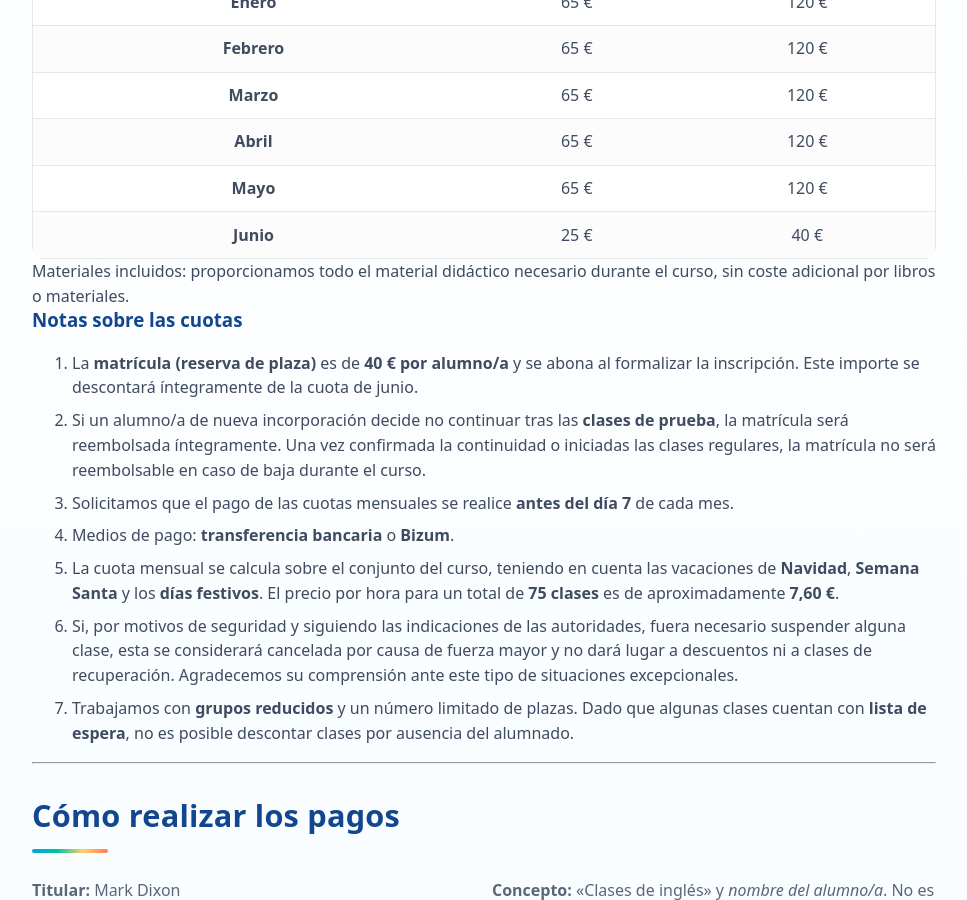
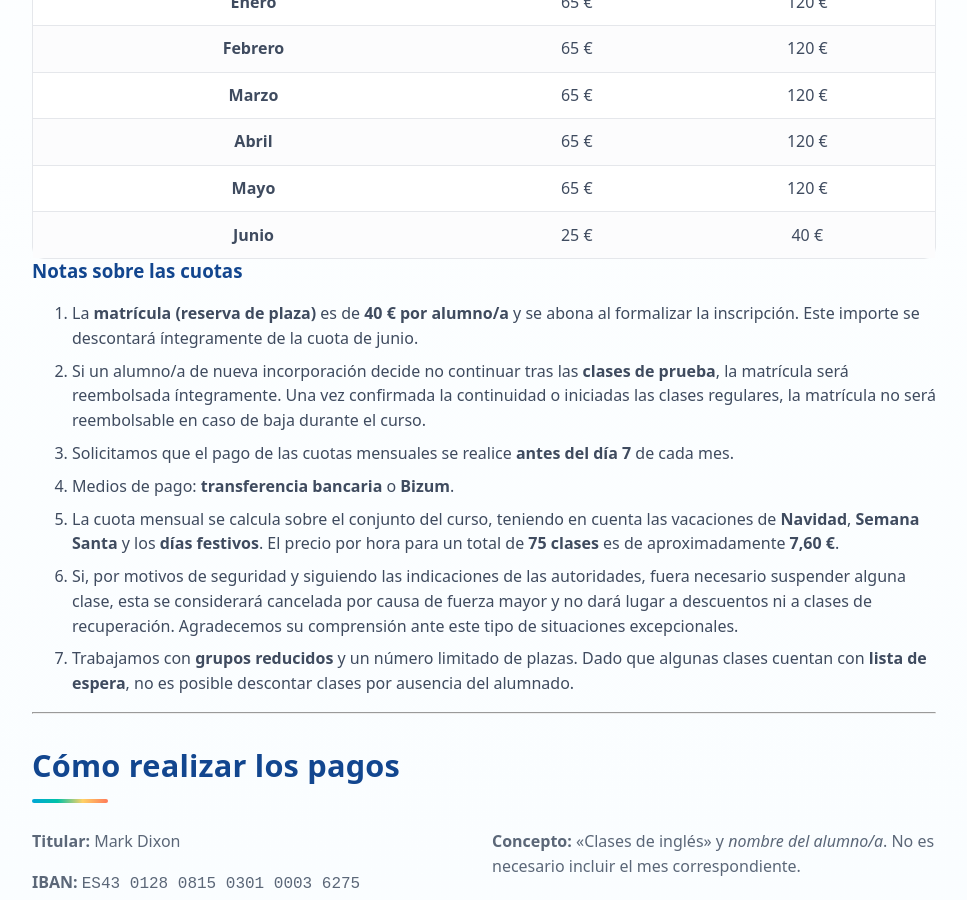
Before and after one commit to dixonbruce/englishco, a Jekyll site: the page built from condiciones.html, in a window 1280 px wide and 900 px high, scrolled down 1084 px. Shown: the whole window, without its empty margins (156-1123 px from the left). Built offline with Jekyll 4.4.1, drawn with Linux system fonts in a browser that asks for light colours.

Commit message:
Update condiciones.html

```diff
--- a/condiciones.html
+++ b/condiciones.html
@@ -113,7 +113,6 @@ permalink: "/condiciones.html"
       </tbody>
     </table>
 
-    Materiales incluidos: proporcionamos todo el material didáctico necesario durante el curso, sin coste adicional por libros o materiales.
 
     </div>
 
```
